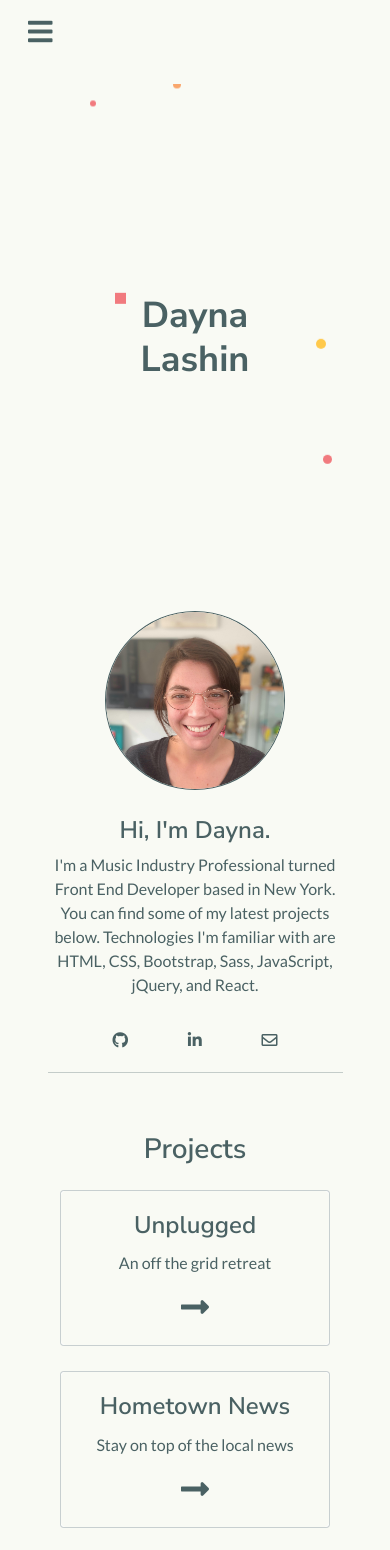
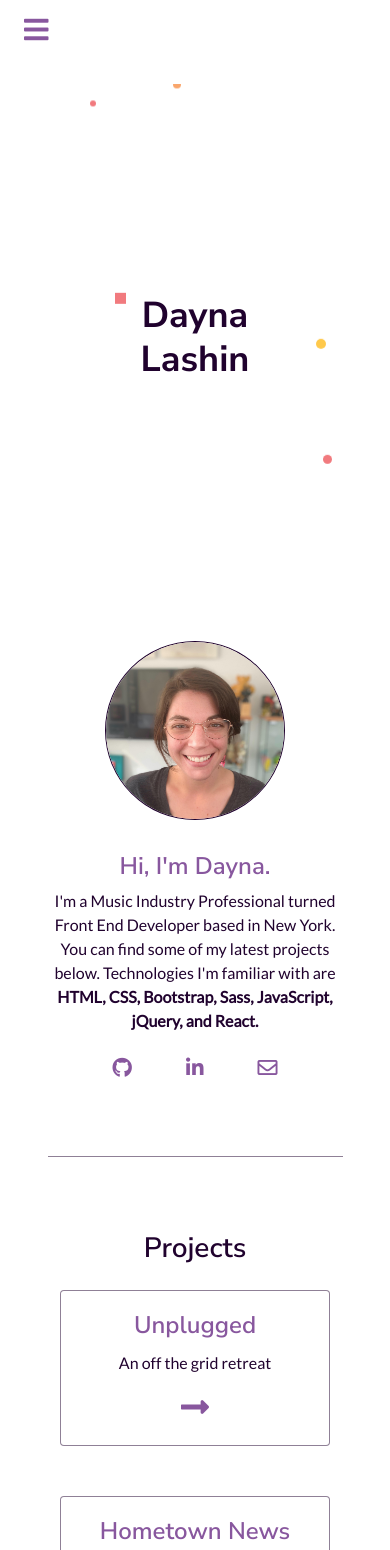
Before and after one commit to Dayna-Lashin/portfolio-2021, a plain HTML site: page index.html in a window 390 px wide. Shown: the top 1550 px of the page. Drawn offline with nearby package versions, Linux system fonts and the light colour scheme.

Commit message:
Continued cleaning up CSS for mobile styles and finally chose color scheme

```diff
--- a/css/main.css
+++ b/css/main.css
@@ -13,7 +13,7 @@
 img {
   width: 100%;
   border-radius: 50%;
-  border: 1px solid #4A6163 !important;
+  border: 1px solid #20022E !important; /* overrides bootstrap */
 }
 
 figure {
@@ -31,13 +31,15 @@ h3 {
   font-family: 'Nunito Sans', sans-serif;
 }
 
+
+
 /******************** MOBILE STYLES *********************/
 
 /***** HEADER STYLES *****/
 
 header {
   position: relative;
-  font-size: 16px;
+  font-size: 16px; /* base font size for ems */
 }
 
 header .container-fluid {
@@ -46,34 +48,33 @@ header .container-fluid {
 
 nav {
   position: absolute;
-  z-index: 300; /* stacks in front of particle div */
+  z-index: 300; /* stacks in front of particles and hero divs */
   height: 10vh; /* 10% of viewport height */
-  background-color: #F9FAF4 !important; /* overrides boostrap*/
+  background-color: #FFFFFF !important; /* overrides boostrap */
 }
 
-/* font awesome used for nav bar icon*/
+/* font awesome used for nav bar icon */
 button.navbar-toggler {
-  font-size: 1.75rem; /* 28px */
-  padding-right: 15px;
-  padding-bottom: 10px !important;
-  padding-top: 10px;
+  font-size: 1.75em; /* 28px */
+  padding: 8px 16px 0px 8px !important; /*overrides boostrap */
 }
 
-header .fas, .fa-bars {
-  color: #4A6163;
+header span.fas.fa-bars {
+  color: #88579E;
 }
 
 ul.navbar-nav {
-  padding-left: 10px; /* lines up drop-down items with toggler */
+  padding-left: 8px; /* lines up drop-down nav links with toggler icon */
 }
 
 a.nav-link {
   font-size: 1em; /* 16px */
   padding: 4px 0; /* for vertical spacing in dropdown */
-  color: #4A6163;
+  color: #88579E;
 }
 
-.particles, .hero {
+.particles,
+.hero {
   width: 100%;
 }
 
@@ -81,7 +82,7 @@ a.nav-link {
   position: absolute;
   top: 0; /* positions it to the top of the page */
   height: 70vh; /* 70% of viewport height */
-  z-index: 200; /* Stacks in front of main section and behind navbar */
+  z-index: 200; /* stacks in front of hero section and behind navbar */
   transform-style: preserve-3d;
   overflow: hidden;
   cursor: pointer;
@@ -90,22 +91,22 @@ a.nav-link {
 .hero {
   height: 60vh;  /* 60% of viewport height to line up with particles div */
   position: relative;
-  z-index: 100; /* Stacks behind particle div and navbar */
+  z-index: 100; /* stacks behind particle div and navbar */
   display: flex;
   align-items: center;
   justify-content: center;
-  background-color: #F9FAF4;
+  background-color: #FFFFFF;
 }
 
-.content-wrapper {
+.hero .content-wrapper {
   width: 50%;
 }
 
 .title {
-  font-size: 2.25rem; /* 36px */
+  font-size: 2.25em; /* 36px */
   font-weight: 700;
-  color: #4A6163;
-  width: 100%;
+  color: #20022E;
+  width: 100%; /* full width of content wrapper */
   text-align: center;
   margin: 0;
 }
@@ -140,97 +141,90 @@ main {
 /***** ABOUT SECTION STYLES *****/
 
 .about {
-  background-color: #F9FAF4;
-  padding-bottom: 20px;
+  background-color: #FFFFFF;
   font-size: 16px; /* root font size for ems */
-}
-
-.about a {
-  color: #4A6163 !important;
 }
 
 figure {
   width: 50%;
-  margin: 0;
-  padding-top: 20px;
-  padding-bottom: 10px;
-}
-
-.about h3, .about p {
-  color: #4A6163;
+  margin: 0; /* overrides boostrap */
+  padding-top: 50px;
+  padding-bottom: 16px; /* 16px */
 }
 
 .about h3 {
   font-size: 1.5em; /* 24px */
   font-weight: 600;
+  color: #88579E;
 }
 
 .about p {
-  padding-bottom: 15px;
+  color: #20022E;
   font-size: 1em; /* 16px */
   line-height: 1.5em; /* 24px */
+  padding-bottom: 0.5em; /* 16px */
 }
 
-.about .icons {
-  padding-bottom: 40px;
+.about p span {
+  font-weight: 700;
+}
+
+.about span.fab.fa-github,
+.about span.fab.fa-linkedin-in,
+.about span.far.fa-envelope {
   font-size: 1.25em; /* 20px */
-  color: #4A6163;
+  color: #88579E; /* overrides boostrap */
 }
 
 .divider {
-  border-bottom: 1px solid rgba(74,97,99,0.3); /* same color as #4A6163 */
-  padding-top: 20px;
+  border-bottom: 1px solid rgba(32,2,46,0.5) !important; /* #20022E */
+  padding-top: 75px;
 }
-
 
 
 /***** PROJECTS SECTION STYLES *****/
 
 .projects {
-  background-color: #F9FAF4;
+  background-color: #FFFFFF;
   font-size: 16px; /* root font size for ems */
+  padding-bottom: 25px;
 }
 
 .projects h2 {
-  padding-top: 40px;
-  padding-bottom: 15px;
+  padding-top: 75px;
+  padding-bottom: 16px;
   font-size: 1.75em; /* 28px */
   font-weight: 600;
-  color: #4A6163;
+  color: #20022E;
 }
 
-.card-1, .card-2, .card-3 {
-  margin-bottom: 25px;
-}
-
-.card-4 {
-  margin-bottom: 40px;
+.card {
+  border: 1px solid rgba(32,2,46,0.5) !important; /* #20022E */
 }
 
 .bg-card {
-  background-color: #F9FAF4;
+  background-color: #FFFFFF;
   border-radius: 5px;
 }
 
-.card {
-  border: 1px solid rgba(74,97,99,0.3) !important;
+.card-1, .card-2, .card-3, .card-4 {
+  margin-bottom: 50px;
 }
 
-.projects h3 {
-  color: #4A6163;
+h3.card-title {
+  color: #88579E;
   font-size: 1.5em; /* 24px */
   font-weight: 600;
 }
 
 p.card-text {
-  color: #4A6163;
+  color: #20022E;
   font-size: 1em;
 }
 
-.projects .fas,
-.fa-long-arrow-alt-right {
-  color: #4A6163;
-  font-size: 2em; /* 32px */
+.projects span.fas.fa-long-arrow-alt-right {
+  color: #88579E;
+  font-size: 2em;  /* 32px */
 }
 
 
@@ -238,38 +232,40 @@ p.card-text {
 /***** FOOTER SECTION STYLES *****/
 
 .contact {
-  background-color: #4A6163;
+  background-color: #EAD8F2;
   margin: 0;
   font-size: 16px; /* root font size for ems */
 }
 
-.contact h2, .contact p {
-  color: #F9FAF4;
-}
-
-.contact h2 {
-  padding-top: 40px;
-  font-size: 1.75em; /* 28px */
+.contact h3 {
+  color: #20022E;
+  padding-top: 30px;
+  font-size: 1.5em; /* 24px */
   font-weight: 600;
 }
 
-.contact p {
+
+/****** LEFT OFF HERE 11/28 ******/
+
+/*.contact p {
   font-size: 1em; /* 16px */
-}
+  /*color: #20022E;
+  font-weight: 600;
+}*/
 
-.contact .icons {
+/*.contact span.fab.fa-github,
+.contact span.fab.fa-linkedin-in,
+.contact span.far.fa-envelope {
+  color: #20022E !important;
   padding-top: 15px;
   padding-bottom: 50px;
   font-size: 1.25em; /* 20px */
-}
-
-.contact a {
-  color: #F9FAF4 !important;
-}
+/*}*/
 
 p.copyright {
-  font-size: 0.625em;/* 10px */
+  font-size: 0.625em; /* 10px */
   padding-top: 20px;
+  margin: 0;
 }
 
 
```
